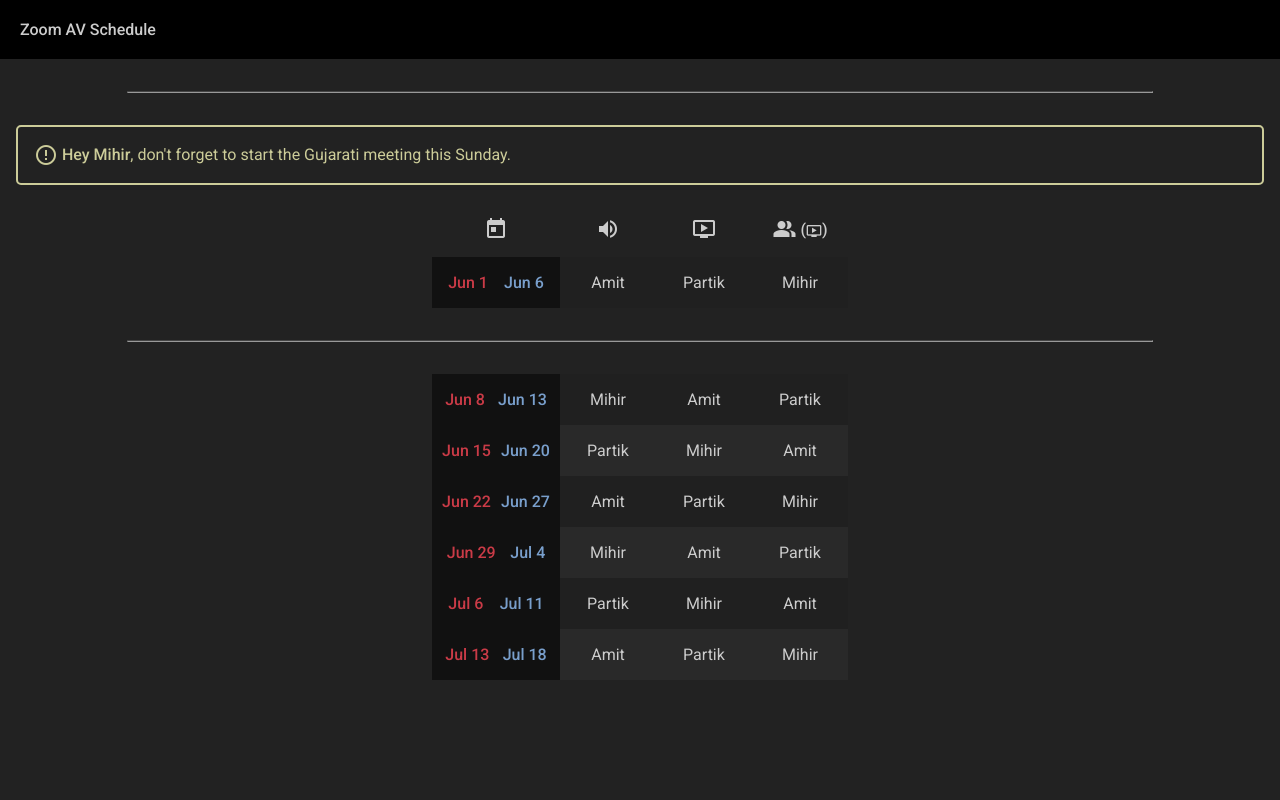
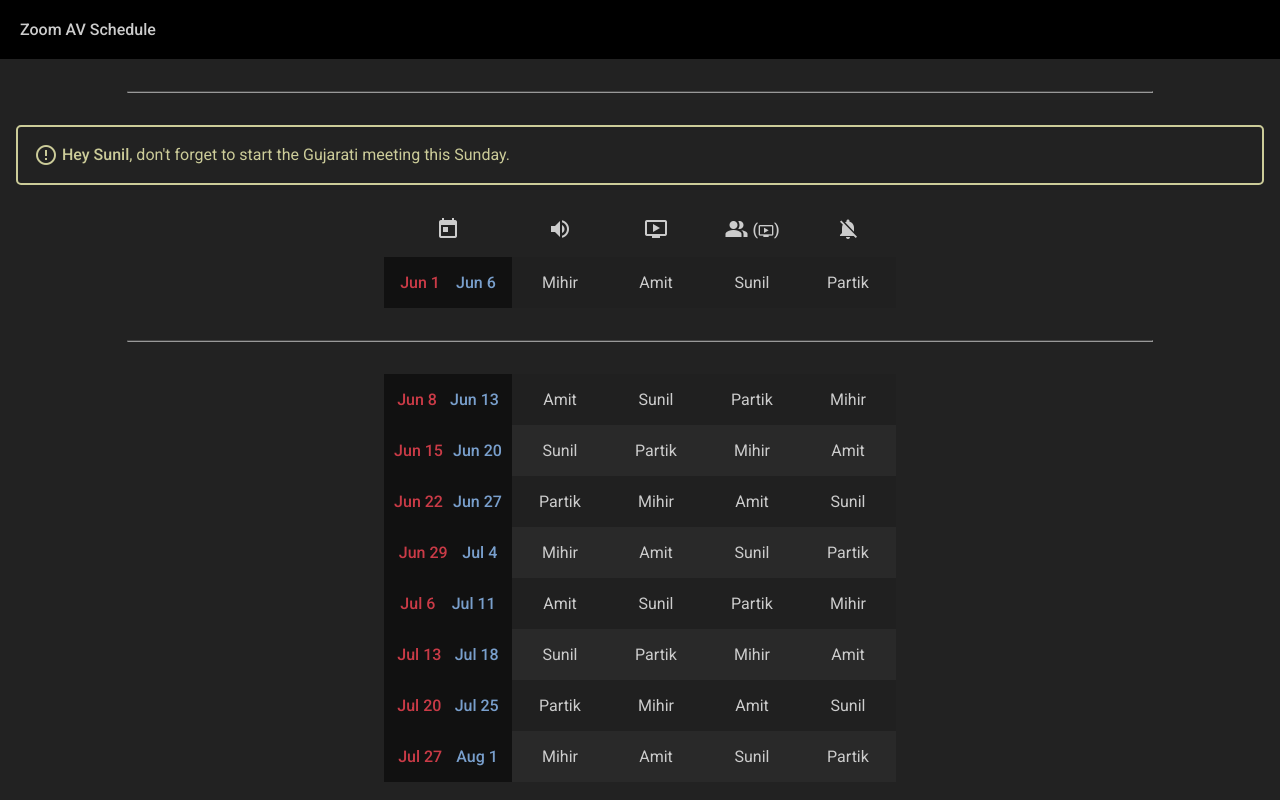
Before and after one commit to partikathwal/ehczoomav, a plain HTML site: page public/index.html in a window 1280 px wide. Drawn offline with Linux system fonts and the light colour scheme.

Commit message:
Add Sunil

```diff
--- a/public/index.html
+++ b/public/index.html
@@ -92,6 +92,7 @@
                     <th>
                         <i class="material-icons">people_alt</i>&nbsp;<span style="font-size: 1em">(<i class="material-icons" style="font-size: inherit;">ondemand_video</i>)</span>
                     </th>
+                    <th><i class="material-icons">notifications_off</i></th>
                 </tr>
             </thead>
             <tbody>
@@ -111,12 +112,14 @@
     <script>
 
         const weekCycle = [
-            { "Sound": "Partik", "Media": "Mihir", "Attendant": "Amit" },
-            { "Sound": "Amit", "Media": "Partik", "Attendant": "Mihir" },
-            { "Sound": "Mihir", "Media": "Amit", "Attendant": "Partik" },
-            { "Sound": "Partik", "Media": "Mihir", "Attendant": "Amit" },
-            { "Sound": "Amit", "Media": "Partik", "Attendant": "Mihir" },
-            { "Sound": "Mihir", "Media": "Amit", "Attendant": "Partik" },
+            { "Sound": "Sunil", "Media": "Partik", "Attendant": "Mihir", "Off": "Amit" },
+            { "Sound": "Partik", "Media": "Mihir", "Attendant": "Amit", "Off": "Sunil" },
+            { "Sound": "Mihir", "Media": "Amit", "Attendant": "Sunil", "Off": "Partik" },
+            { "Sound": "Amit", "Media": "Sunil", "Attendant": "Partik", "Off": "Mihir" },
+            { "Sound": "Sunil", "Media": "Partik", "Attendant": "Mihir", "Off": "Amit" },
+            { "Sound": "Partik", "Media": "Mihir", "Attendant": "Amit", "Off": "Sunil" },
+            { "Sound": "Mihir", "Media": "Amit", "Attendant": "Sunil", "Off": "Partik" },
+            { "Sound": "Amit", "Media": "Sunil", "Attendant": "Partik", "Off": "Mihir" },
         ];
 
         const tueDateDiv = document.querySelector("#tueDate");
@@ -171,6 +174,7 @@
                 <td>${week.Sound}</td>
                 <td>${week.Media}</td>
                 <td>${week.Attendant}</td>
+                <td>${week.Off}</td>
             </tr>`;
         }
 
```
